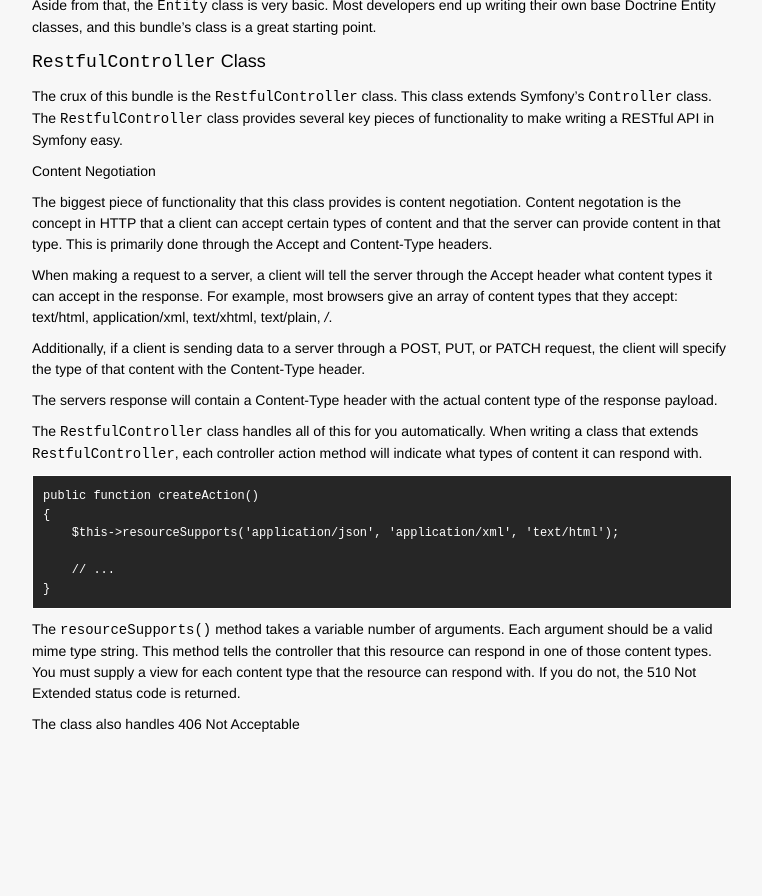
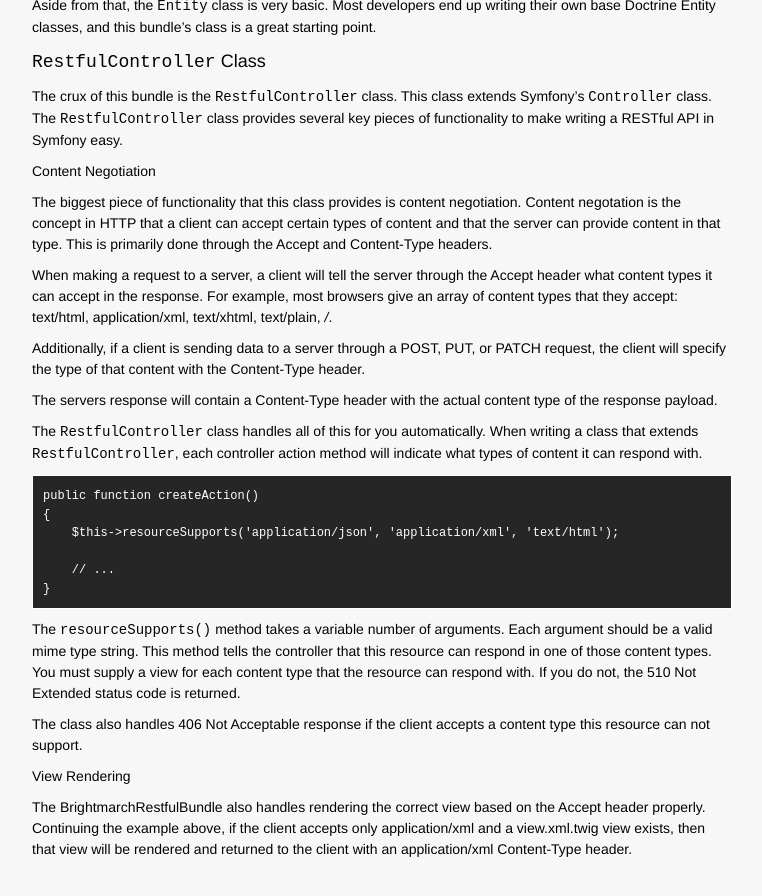
Before and after one commit to zacharydanger/leftnode.com, a Jekyll site: the page built from _posts/2012-06-29-symfony2-restful-bundle.md, in a window 1280 px wide and 900 px high, scrolled down 2817 px. Shown: the top 896 px of the window, without its empty margins (138-900 px from the left). Built offline with Jekyll 4.4.1, drawn with Linux system fonts in a browser that asks for light colours; comment, search, counter and statistics services are not loaded; before the commit the page ends 3592 px from its top, so only the background shows below that.

Commit message:
On view rendering.

```diff
--- a/_posts/2012-06-29-symfony2-restful-bundle.md
+++ b/_posts/2012-06-29-symfony2-restful-bundle.md
@@ -173,4 +173,8 @@
 this resource can respond in one of those content types. You must supply a view for each content type that the resource can respond with. If you do not, the 510
 Not Extended status code is returned.
 
-The class also handles 406 Not Acceptable
+The class also handles 406 Not Acceptable response if the client accepts a content type this resource can not support.
+
+##### View Rendering
+The BrightmarchRestfulBundle also handles rendering the correct view based on the Accept header properly. Continuing the example above, if the client accepts
+only application/xml and a view.xml.twig view exists, then that view will be rendered and returned to the client with an application/xml Content-Type header.
```
